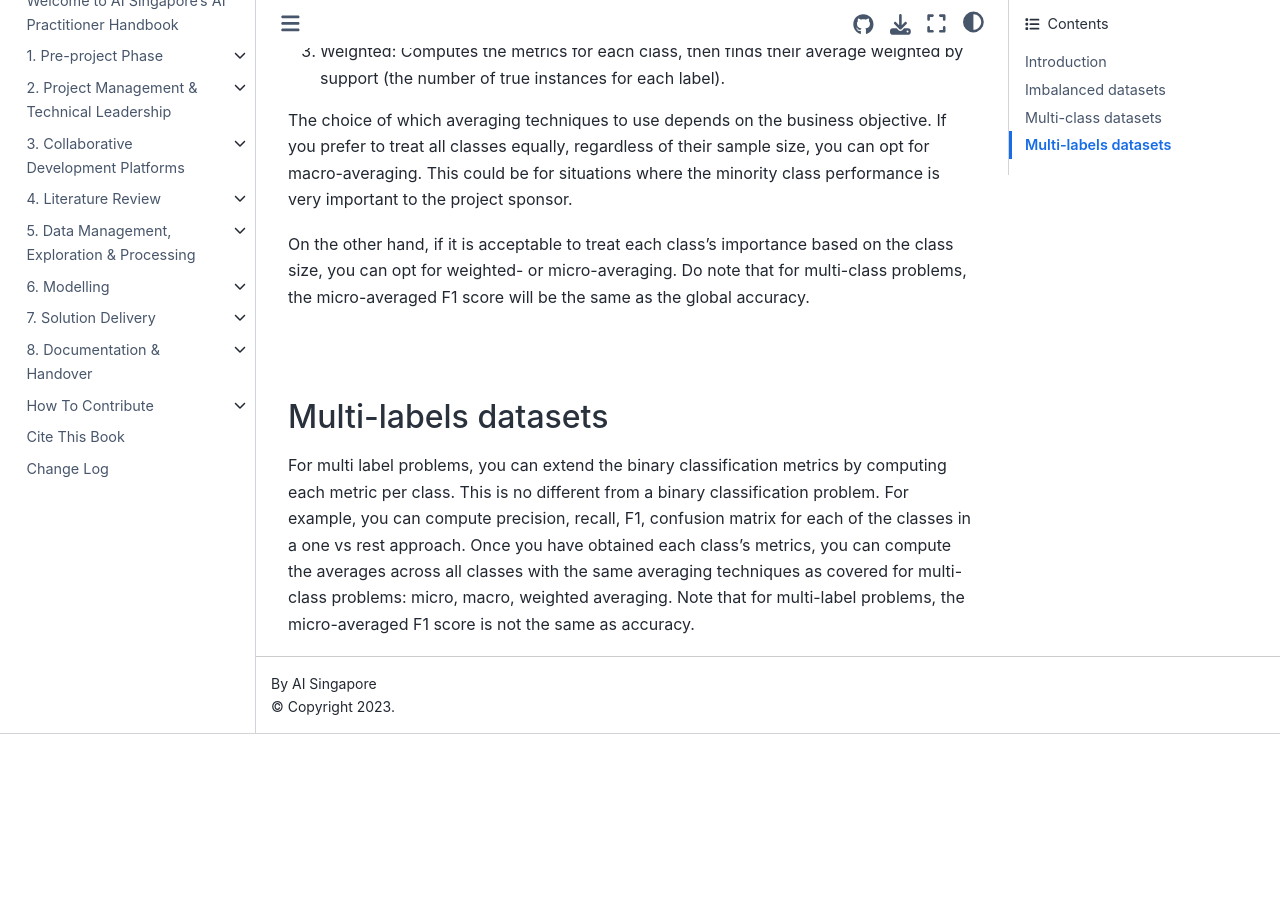
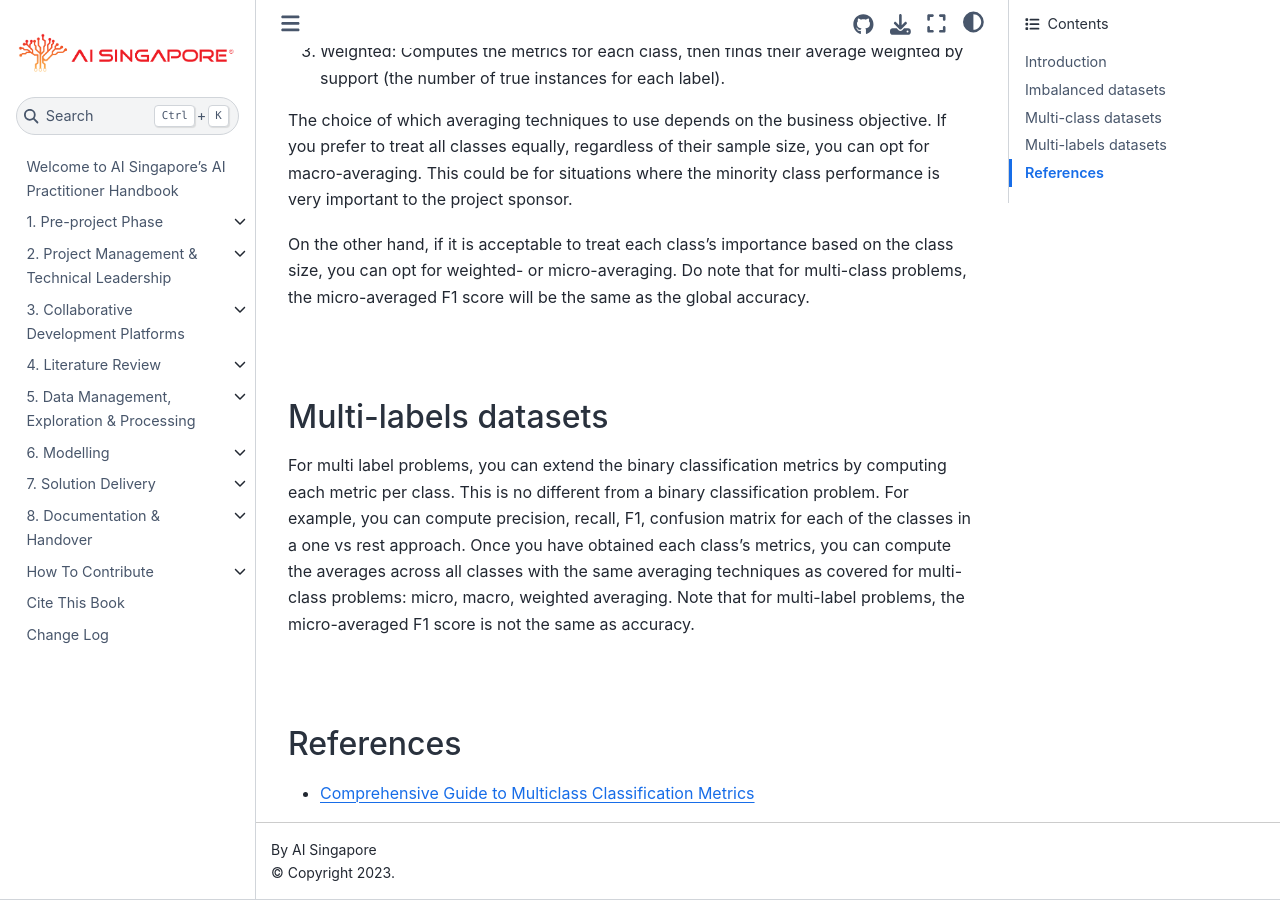
Before and after one commit to aisingapore/ai-practitioner-handbook, a Jupyter Book: the page built from book/6-modelling/classification-metrics-guidelines.md, in a window 1280 px wide and 900 px high, scrolled down 3052 px. Built offline with Jupyter Book 1.0.4 settings and Sphinx 7.4.7 and the Sphinx Book theme 1.1.4, drawn with Linux system fonts in a browser that asks for light colours; before the commit the page ends 3786 px from its top, so only the background shows below that.

Commit message:
add reference for classification metrics guidelines

```diff
--- a/book/6-modelling/classification-metrics-guidelines.md
+++ b/book/6-modelling/classification-metrics-guidelines.md
@@ -61,3 +61,9 @@
 
 ## Multi-labels datasets
 For multi label problems, you can extend the binary classification metrics by computing each metric per class. This is no different from a binary classification problem. For example, you can compute precision, recall, F1, confusion matrix for each of the classes in a one vs rest approach.  Once you have obtained each class’s metrics, you can compute the averages across all classes with the same averaging techniques as covered for multi-class problems: micro, macro, weighted averaging. Note that for multi-label problems, the micro-averaged F1 score is not the same as accuracy.
+
+<br/>
+
+## References
+
+- [Comprehensive Guide to Multiclass Classification Metrics](https://towardsdatascience.com/comprehensive-guide-on-multiclass-classification-metrics-af94cfb83fbd)
```
